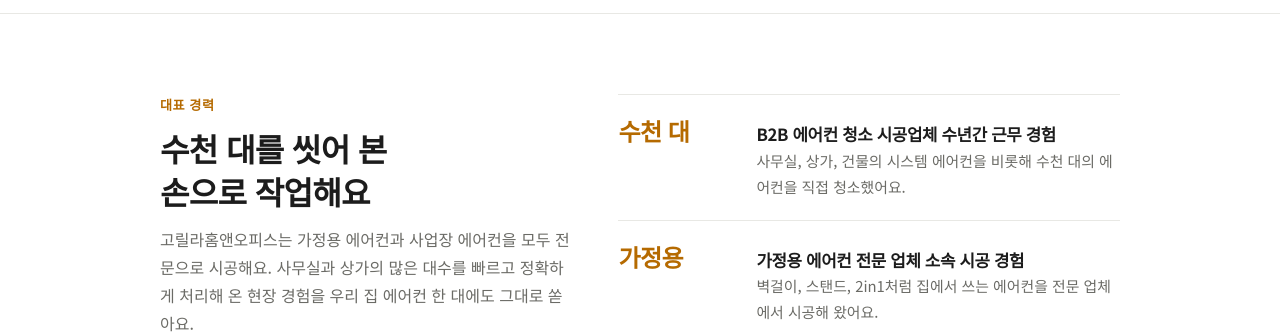
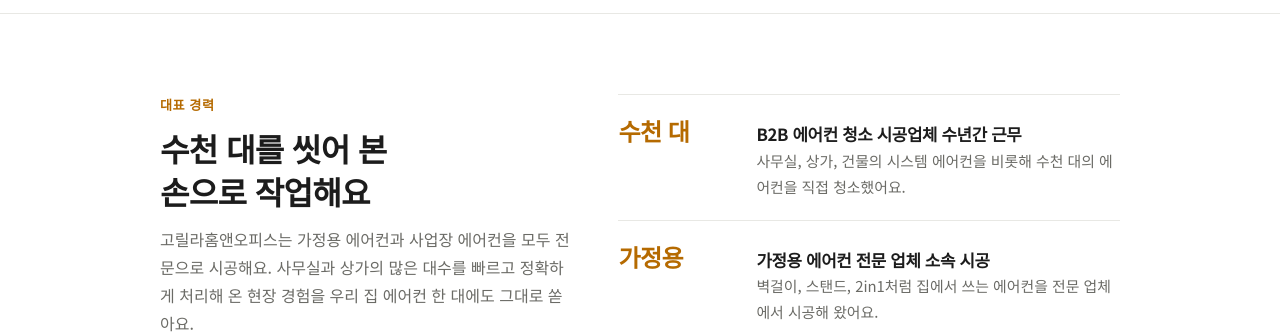
Before and after one commit to gorilla-aircare/gorilla-aircare.github.io, a plain HTML site: page index.html in a window 1280 px wide. Shown: the part 825-1159 px from the top of the page. Drawn offline with Linux system fonts and the light colour scheme.

Commit message:
Add files via upload

```diff
--- a/index.html
+++ b/index.html
@@ -222,8 +222,8 @@ footer .in{border-top:1px solid var(--line);padding-top:20px}
         <p class="lead">고릴라홈앤오피스는 가정용 에어컨과 사업장 에어컨을 모두 전문으로 시공해요. 사무실과 상가의 많은 대수를 빠르고 정확하게 처리해 온 현장 경험을 우리 집 에어컨 한 대에도 그대로 쏟아요.</p>
       </div>
       <ul class="exp-list">
-        <li><b>수천 대</b><div><h3>B2B 에어컨 청소 시공업체 수년간 근무 경험</h3><p>사무실, 상가, 건물의 시스템 에어컨을 비롯해 수천 대의 에어컨을 직접 청소했어요.</p></div></li>
-        <li><b>가정용</b><div><h3>가정용 에어컨 전문 업체 소속 시공 경험</h3><p>벽걸이, 스탠드, 2in1처럼 집에서 쓰는 에어컨을 전문 업체에서 시공해 왔어요.</p></div></li>
+        <li><b>수천 대</b><div><h3>B2B 에어컨 청소 시공업체 수년간 근무</h3><p>사무실, 상가, 건물의 시스템 에어컨을 비롯해 수천 대의 에어컨을 직접 청소했어요.</p></div></li>
+        <li><b>가정용</b><div><h3>가정용 에어컨 전문 업체 소속 시공</h3><p>벽걸이, 스탠드, 2in1처럼 집에서 쓰는 에어컨을 전문 업체에서 시공해 왔어요.</p></div></li>
         <li><b>1급</b><div><h3>에어컨청소전문가 자격증 보유</h3><p>분해와 세척, 조립까지 정해진 기준대로 작업해요.</p></div></li>
       </ul>
     </div>
```
